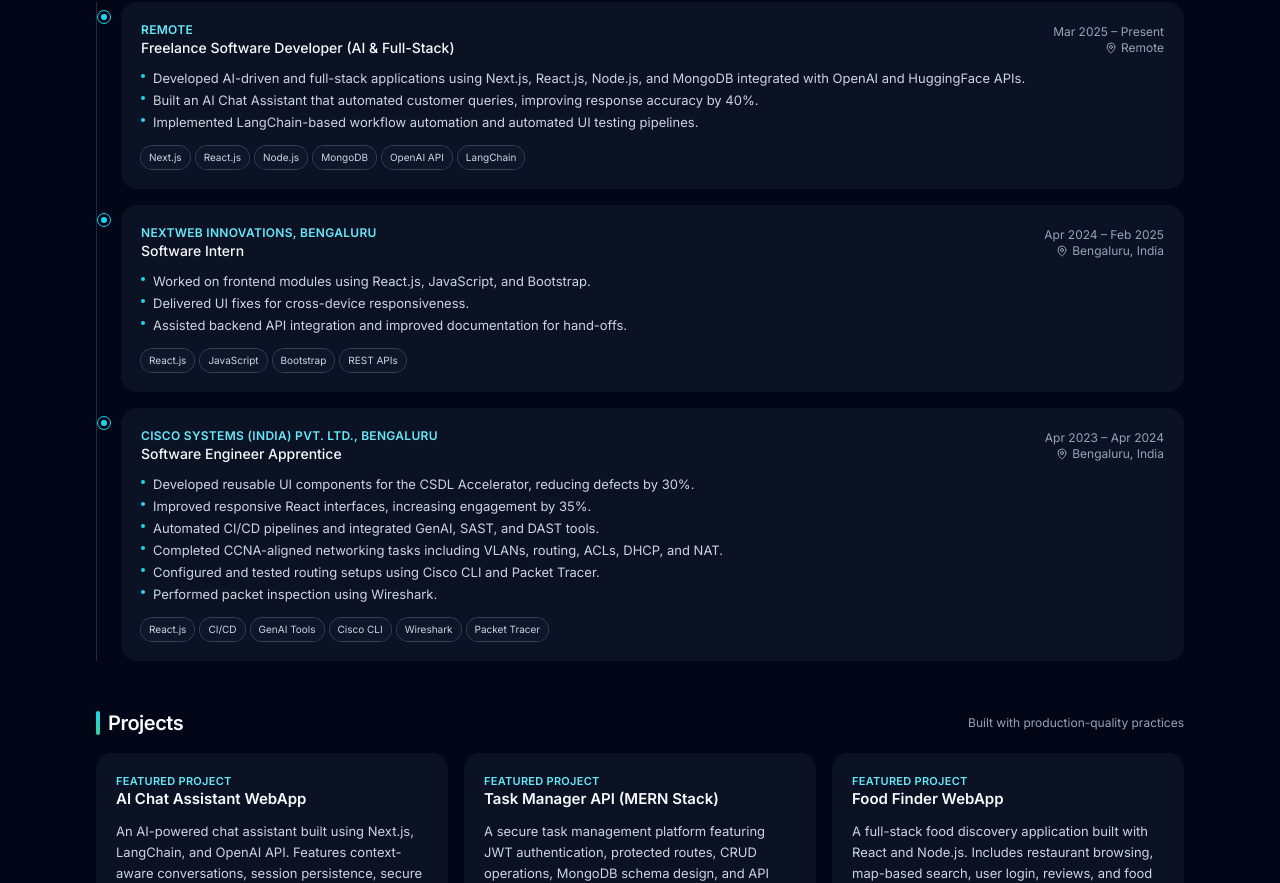
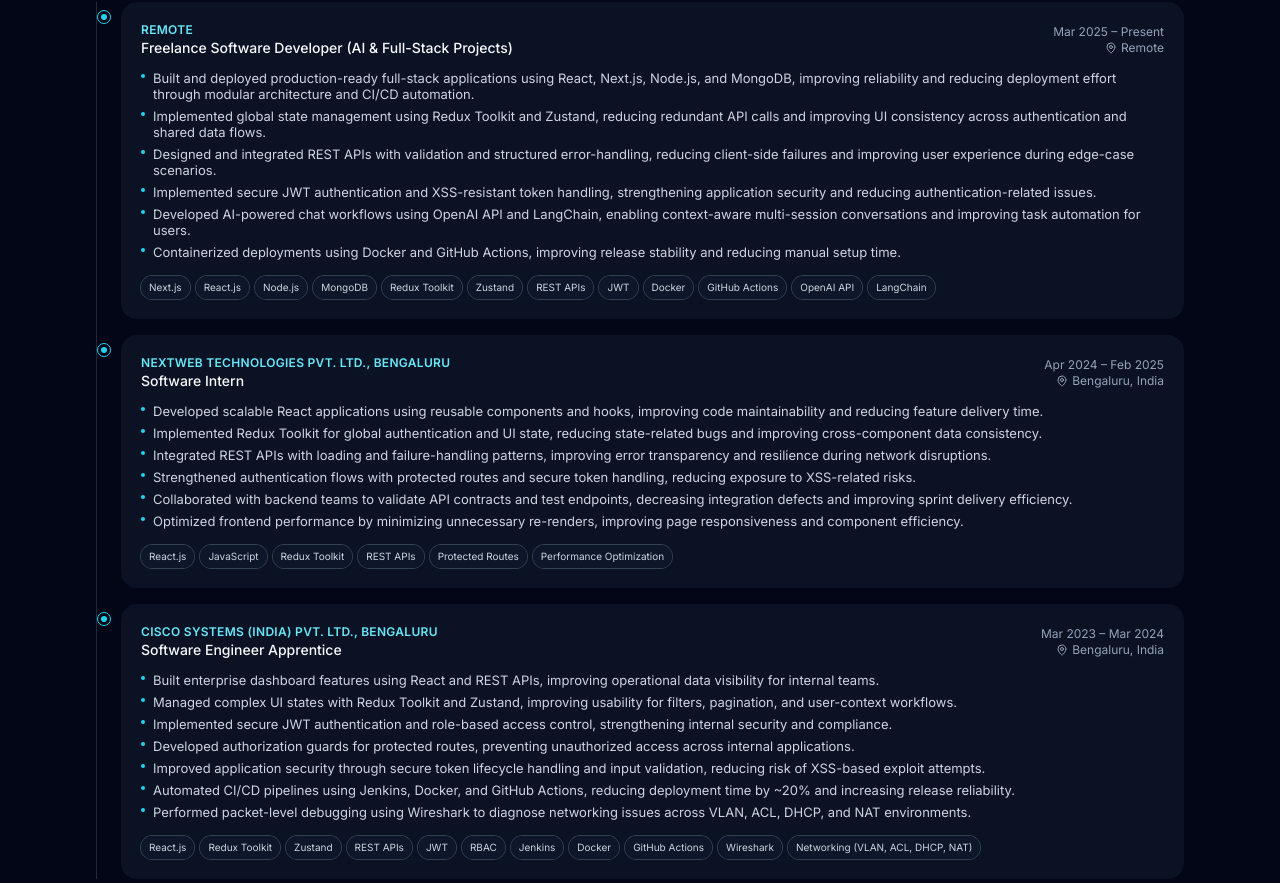
Before and after one commit to rockxkaif/portfoliokaif, a React (Vite) app: page / in a window 1280 px wide. Shown: the part 1062-1945 px from the top of the page. Built offline with nearby package versions, Linux system fonts and the light colour scheme.

Commit message:
Update content.js

```diff
--- a/src/data/content.js
+++ b/src/data/content.js
@@ -23,42 +23,81 @@
 
 export const experiences = [
   {
-    title: "Freelance Software Developer (AI & Full-Stack)",
+    title: "Freelance Software Developer (AI & Full-Stack Projects)",
     company: "Remote",
     period: "Mar 2025 – Present",
     responsibilities: [
-      "Developed AI-driven and full-stack applications using Next.js, React.js, Node.js, and MongoDB integrated with OpenAI and HuggingFace APIs.",
-      "Built an AI Chat Assistant that automated customer queries, improving response accuracy by 40%.",
-      "Implemented LangChain-based workflow automation and automated UI testing pipelines.",
+      "Built and deployed production-ready full-stack applications using React, Next.js, Node.js, and MongoDB, improving reliability and reducing deployment effort through modular architecture and CI/CD automation.",
+      "Implemented global state management using Redux Toolkit and Zustand, reducing redundant API calls and improving UI consistency across authentication and shared data flows.",
+      "Designed and integrated REST APIs with validation and structured error-handling, reducing client-side failures and improving user experience during edge-case scenarios.",
+      "Implemented secure JWT authentication and XSS-resistant token handling, strengthening application security and reducing authentication-related issues.",
+      "Developed AI-powered chat workflows using OpenAI API and LangChain, enabling context-aware multi-session conversations and improving task automation for users.",
+      "Containerized deployments using Docker and GitHub Actions, improving release stability and reducing manual setup time.",
     ],
-    techStack: ["Next.js", "React.js", "Node.js", "MongoDB", "OpenAI API", "LangChain"],
+    techStack: [
+      "Next.js",
+      "React.js",
+      "Node.js",
+      "MongoDB",
+      "Redux Toolkit",
+      "Zustand",
+      "REST APIs",
+      "JWT",
+      "Docker",
+      "GitHub Actions",
+      "OpenAI API",
+      "LangChain"
+    ],
   },
 
   {
     title: "Software Intern",
-    company: "Nextweb Innovations, Bengaluru",
+    company: "Nextweb Technologies Pvt. Ltd., Bengaluru",
     period: "Apr 2024 – Feb 2025",
     responsibilities: [
-      "Worked on frontend modules using React.js, JavaScript, and Bootstrap.",
-      "Delivered UI fixes for cross-device responsiveness.",
-      "Assisted backend API integration and improved documentation for hand-offs.",
+      "Developed scalable React applications using reusable components and hooks, improving code maintainability and reducing feature delivery time.",
+      "Implemented Redux Toolkit for global authentication and UI state, reducing state-related bugs and improving cross-component data consistency.",
+      "Integrated REST APIs with loading and failure-handling patterns, improving error transparency and resilience during network disruptions.",
+      "Strengthened authentication flows with protected routes and secure token handling, reducing exposure to XSS-related risks.",
+      "Collaborated with backend teams to validate API contracts and test endpoints, decreasing integration defects and improving sprint delivery efficiency.",
+      "Optimized frontend performance by minimizing unnecessary re-renders, improving page responsiveness and component efficiency.",
     ],
-    techStack: ["React.js", "JavaScript", "Bootstrap", "REST APIs"],
+    techStack: [
+      "React.js",
+      "JavaScript",
+      "Redux Toolkit",
+      "REST APIs",
+      "Protected Routes",
+      "Performance Optimization"
+    ],
   },
 
   {
     title: "Software Engineer Apprentice",
     company: "Cisco Systems (India) Pvt. Ltd., Bengaluru",
-    period: "Apr 2023 – Apr 2024",
+    period: "Mar 2023 – Mar 2024",
     responsibilities: [
-      "Developed reusable UI components for the CSDL Accelerator, reducing defects by 30%.",
-      "Improved responsive React interfaces, increasing engagement by 35%.",
-      "Automated CI/CD pipelines and integrated GenAI, SAST, and DAST tools.",
-      "Completed CCNA-aligned networking tasks including VLANs, routing, ACLs, DHCP, and NAT.",
-      "Configured and tested routing setups using Cisco CLI and Packet Tracer.",
-      "Performed packet inspection using Wireshark.",
+      "Built enterprise dashboard features using React and REST APIs, improving operational data visibility for internal teams.",
+      "Managed complex UI states with Redux Toolkit and Zustand, improving usability for filters, pagination, and user-context workflows.",
+      "Implemented secure JWT authentication and role-based access control, strengthening internal security and compliance.",
+      "Developed authorization guards for protected routes, preventing unauthorized access across internal applications.",
+      "Improved application security through secure token lifecycle handling and input validation, reducing risk of XSS-based exploit attempts.",
+      "Automated CI/CD pipelines using Jenkins, Docker, and GitHub Actions, reducing deployment time by ~20% and increasing release reliability.",
+      "Performed packet-level debugging using Wireshark to diagnose networking issues across VLAN, ACL, DHCP, and NAT environments.",
     ],
-    techStack: ["React.js", "CI/CD", "GenAI Tools", "Cisco CLI", "Wireshark", "Packet Tracer"],
+    techStack: [
+      "React.js",
+      "Redux Toolkit",
+      "Zustand",
+      "REST APIs",
+      "JWT",
+      "RBAC",
+      "Jenkins",
+      "Docker",
+      "GitHub Actions",
+      "Wireshark",
+      "Networking (VLAN, ACL, DHCP, NAT)"
+    ],
   },
 ];
 
```
